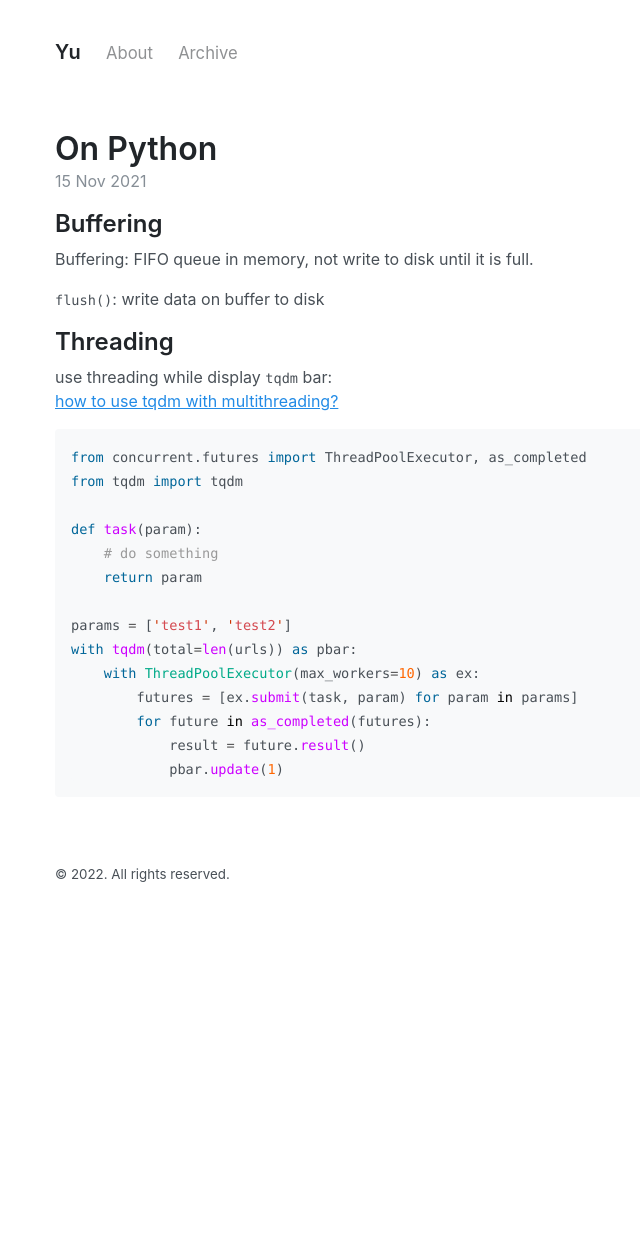
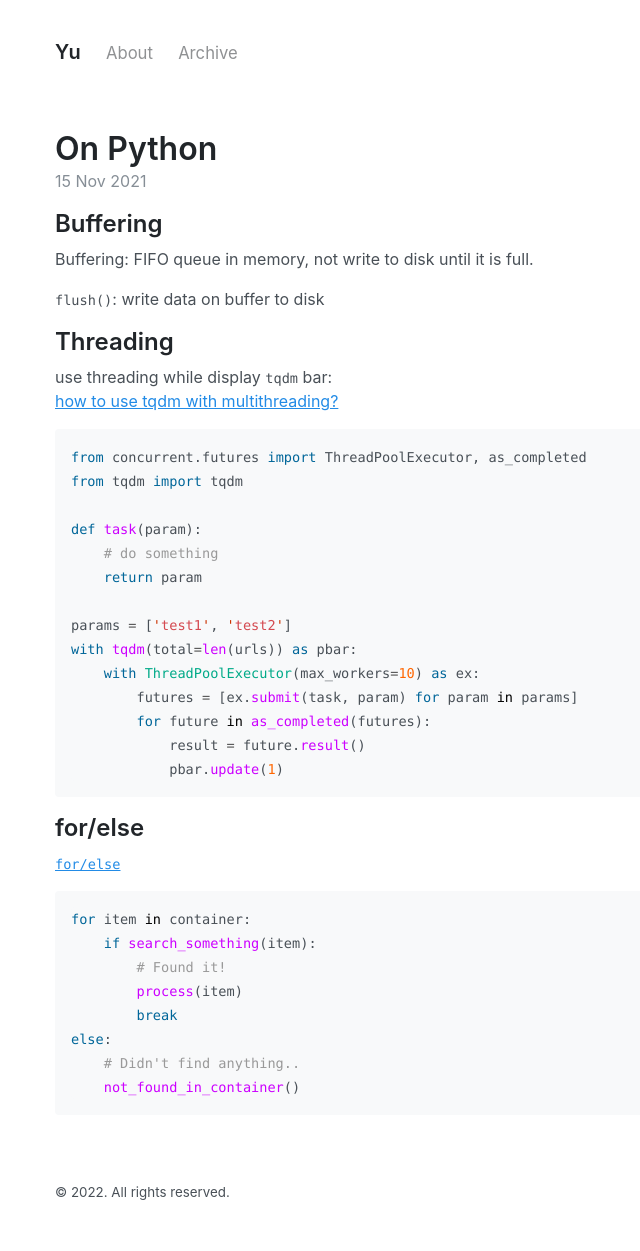
Before and after one commit to yuuu14/blog, a Jekyll site: the page built from _posts/2021-11-15-on-python.md, in a window 1280 px wide. Shown: the whole page, without its empty margins (249-889 px from the left). Built offline with Jekyll 4.4.1, drawn with Linux system fonts in a browser that asks for light colours; before the commit the page ends 933 px from its top, so only the background shows below that.

Commit message:
update python tips

````diff
--- a/_posts/2021-11-15-on-python.md
+++ b/_posts/2021-11-15-on-python.md
@@ -29,3 +29,16 @@ with tqdm(total=len(urls)) as pbar:
             result = future.result()
             pbar.update(1)
 ```
+
+## for/else
+[`for/else`](https://book.pythontips.com/en/latest/for_-_else.html)
+```py
+for item in container:
+    if search_something(item):
+        # Found it!
+        process(item)
+        break
+else:
+    # Didn't find anything..
+    not_found_in_container()
+```
````
